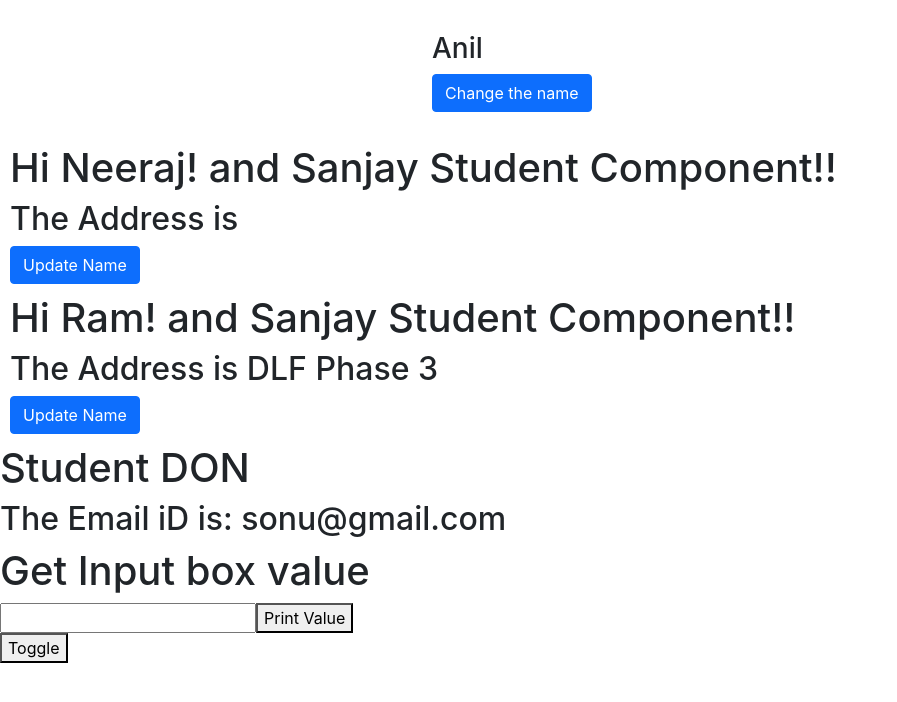
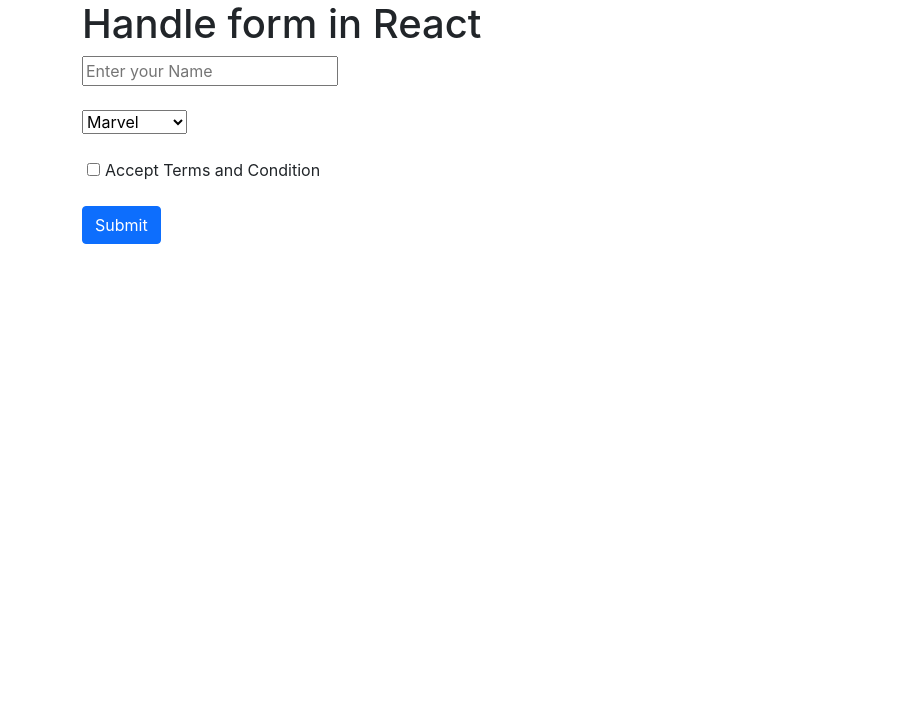
Before and after one commit to neeraj83760/React_Bible, a React (Create React App) app: page / in a window 1280 px wide. Shown: the top 702 px of the page, without its empty margins (0-897 px from the left). Built offline with nearby package versions, Linux system fonts and the light colour scheme.

Commit message:
Basic Form creation in React JS from sidhu react Video

```diff
--- /dev/null
+++ b/src/Basic_Form/Form.js
@@ -0,0 +1,35 @@
+import {useState} from 'react'
+
+function Form(){
+const [name, setName] = useState('');
+const [tnc,setTnc] = useState(false); // tnc is terms and conditions
+const [interest, setInterest] = useState('');
+function getFormData(e){
+
+    console.warn(name,tnc,interest);
+    // Ye function form ko submit hone se rokta hai
+    e.preventDefault();
+
+}
+return(
+
+    <div className="App container">
+    <h1>Handle form in React</h1>
+    <form action="" onSubmit={getFormData}>
+        <input type="text" placeholder="Enter your Name" onChange={(e)=>setName(e.target.value)} / ><br /><br />
+        <select name="" id="">
+          <option value="">Marvel</option>
+          <option value="">DC COMIC</option>
+          <option value="">CHAMPAK</option>
+        </select> <br /><br />
+        <input type="checkbox" id="" onChange={(e)=>setName(e.target.checked)} style={{margin:'5px'}}/>
+        <span>Accept Terms and Condition</span>
+        <br /><br />
+        <button type="submit" className="btn btn-primary">Submit</button>
+    </form>
+    </div>
+)
+
+}
+
+export default Form;
--- a/src/index.js
+++ b/src/index.js
@@ -10,6 +10,7 @@ import Student from './PropsWithFunctionalComponent/Student';
 import Student1 from './PropswithClassComponent/Student1';
 import Input from './GetInputBoxValue/Input';
 import App1 from './HideandShowElement/App1';
+import Form from './Basic_Form/Form'
 
 const root = ReactDOM.createRoot(document.getElementById('root'));
 
@@ -18,11 +19,12 @@ root.render(
   <React.StrictMode>
   {/* <App /> */}
   {/* <State /> */}
-  <StateUsingClass />
+  {/* <StateUsingClass />
   <Student name ='Neeraj'/>
   <Student name ='Ram' address='DLF Phase 3'/>
   <Student1 name='DON'email = 'sonu@gmail.com'/>
   <Input />
-  <App1 />
+  <App1 /> */}
+  <Form />
   </React.StrictMode>
 );
```
